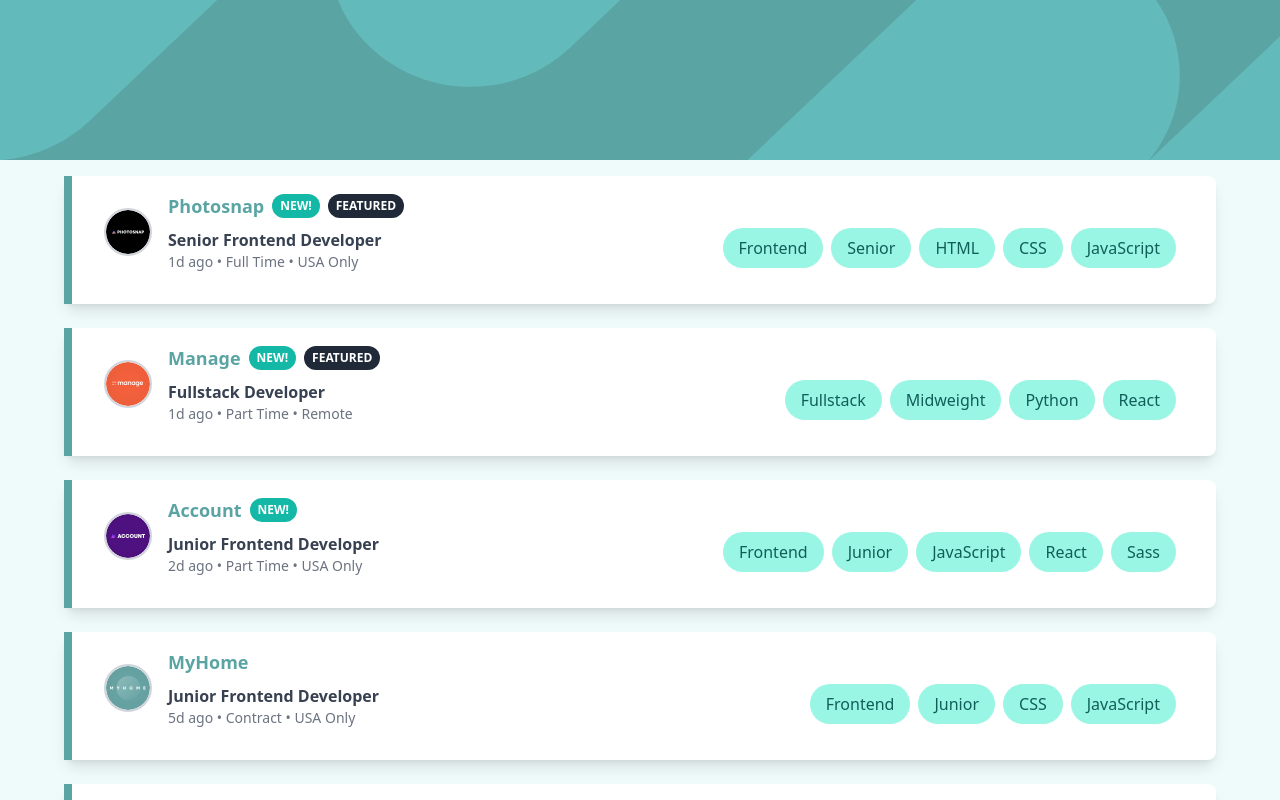
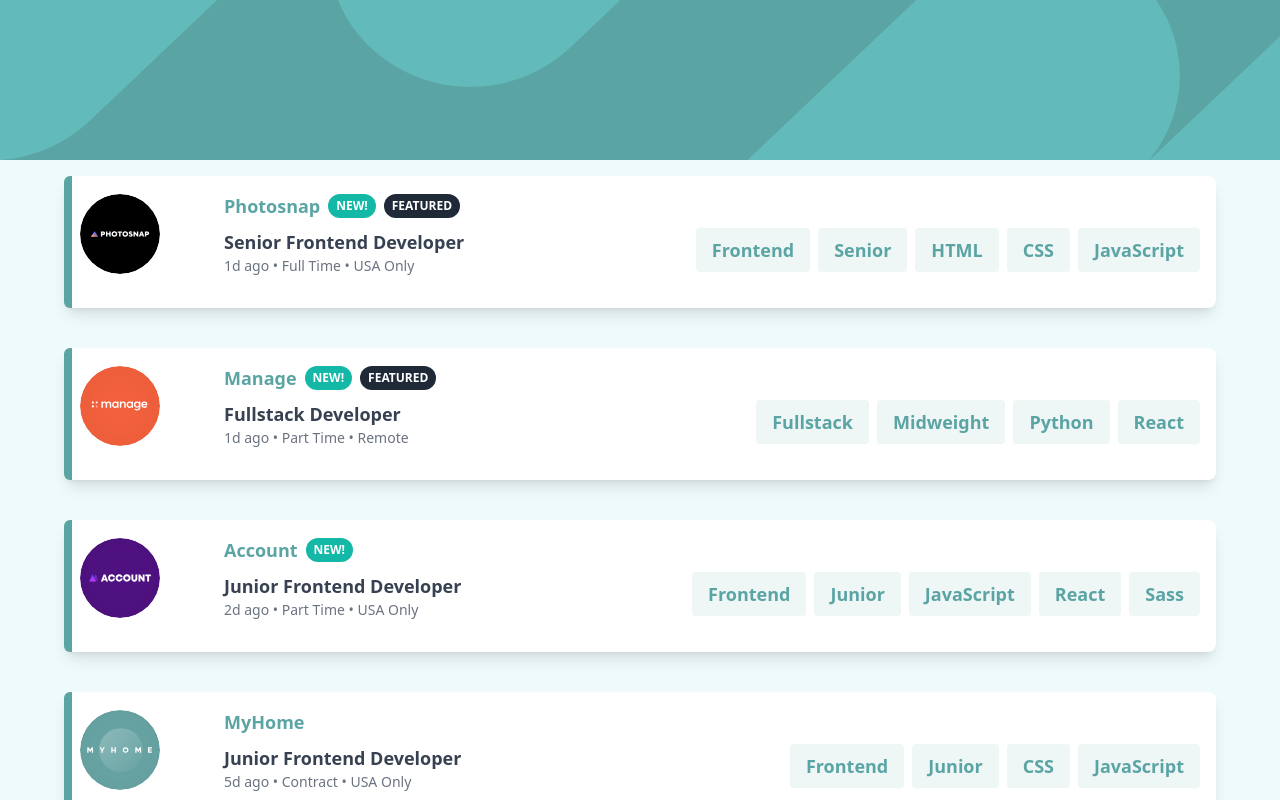
Before and after one commit to queen-favour/job-listing-filter, a React (Vite) app: page / in a window 1280 px wide. Shown: the top 800 px of the page. Built offline with nearby package versions, Linux system fonts and the light colour scheme.

Commit message:
fix: logo placement

```diff
--- a/src/components/JobListing.jsx
+++ b/src/components/JobListing.jsx
@@ -45,12 +45,12 @@
         style={{ backgroundImage: `url(${header})`, backgroundSize: "cover" }}
       ></div>
       <div
-        className="h-40 bg-DesaturatedDarkCyan hidden md:block"
+        className="h-40 bg-DesaturatedDarkCyan hidden lg:block"
         style={{ backgroundImage: `url(${header2})`, backgroundSize: "cover" }}
       ></div>
       <div className="p-4 md:px-16">
         {selectedFilters.length > 0 && (
-          <div className="flex  flex-wrap items-center gap-2 mb-4 p-2 bg-white shadow-lg rounded">
+          <div className="flex  flex-wrap items-center gap-2 mb-4 p-2 bg-white shadow-lg rounded md:justify-between">
             {selectedFilters.map((filter, index) => (
               <div
                 key={index}
@@ -66,7 +66,7 @@
               </div>
             ))}
             <button
-              className="text-DesaturatedDarkCyan font-semibold"
+              className="text-xl text-DesaturatedDarkCyan font-semibold"
               onClick={clearFilters}
             >
               Clear
@@ -76,20 +76,18 @@
         {filteredItems.length > 0 ? (
           filteredItems.map((job) => (
             <div
-              className="bg-white p-4 rounded-lg shadow-lg mb-6 relative md:flex justify-between px-10"
+              className="bg-white p-4 py-12 rounded-lg shadow-lg mb-10 relative lg:flex justify-between px-10 lg:p-4 "
               key={job.id}
             >
-              {/* Left Cyan Bar */}
-              <div className="absolute left-0 top-0 bottom-0 w-2 bg-DesaturatedDarkCyan"></div>
-
-              {/* Job header */}
-              <div className="flex items-center md:gap-4 mb-4">
+              <div className="absolute rounded-tl-md rounded-bl-md  left-0 top-0 bottom-0 w-2 bg-DesaturatedDarkCyan"></div>
+              <div className="flex items-center gap-4  md:gap-4 mb-4 relative lg:gap-0">
                 <img
                   src={job.logo}
                   alt={job.company}
-                  className="w-12 h-12 rounded-full border-2 border-gray-300"
+                  className="w-20 h-20 rounded-full border-gray-300 absolute -top-9 left-0 transform -translate-y-1/2 lg:static lg:translate-y-0 lg:top-auto lg:left-auto" // This moves the logo upwards
                 />
-                <div className="flex-1">
+                <div className="flex-1 text-lg pl-16">
+                  {" "}
                   <div className="flex items-center mb-2">
                     <h3 className="text-lg font-bold text-DesaturatedDarkCyan">
                       {job.company}
@@ -115,27 +113,16 @@
                 </div>
               </div>
 
-              {/* Gray Demarcation Line */}
               <div className="border-b-2 border-gray-300 my-4"></div>
-
-              {/* Job role, level, and skills - clickable filters */}
               <div className="flex flex-wrap items-center gap-2 mt-4">
                 <span
-                  className={`cursor-pointer ${
-                    selectedFilters.includes(job.role)
-                      ? "bg-DesaturatedDarkCyan text-white"
-                      : "bg-teal-200 text-teal-800"
-                  } px-4 py-2 rounded-full`}
+                  className="bg-filterGrayishCyan cursor-pointer hover:bg-DesaturatedDarkCyan hover:text-white text-DesaturatedDarkCyan px-4 py-2 rounded font-bold text-lg"
                   onClick={() => toggleFilter(job.role)}
                 >
                   {job.role}
                 </span>
                 <span
-                  className={`cursor-pointer ${
-                    selectedFilters.includes(job.level)
-                      ? "bg-DesaturatedDarkCyan text-white"
-                      : "bg-teal-200 text-teal-800"
-                  } px-4 py-2 rounded-full`}
+                  className="bg-filterGrayishCyan  cursor-pointer hover:bg-DesaturatedDarkCyan hover:text-white text-DesaturatedDarkCyan px-4 py-2 rounded font-bold text-lg"
                   onClick={() => toggleFilter(job.level)}
                 >
                   {job.level}
@@ -143,11 +130,7 @@
                 {job.languages.map((language, index) => (
                   <span
                     key={index}
-                    className={`cursor-pointer ${
-                      selectedFilters.includes(language)
-                        ? "bg-DesaturatedDarkCyan text-white"
-                        : "bg-teal-200 text-teal-800"
-                    } px-4 py-2 rounded-full`}
+                    className="bg-filterGrayishCyan cursor-pointer hover:bg-DesaturatedDarkCyan hover:text-white text-DesaturatedDarkCyan px-4 py-2 rounded font-bold text-lg"
                     onClick={() => toggleFilter(language)}
                   >
                     {language}
@@ -156,11 +139,7 @@
                 {job.tools.map((tool, index) => (
                   <span
                     key={index}
-                    className={`cursor-pointer ${
-                      selectedFilters.includes(tool)
-                        ? "bg-DesaturatedDarkCyan text-white"
-                        : "bg-teal-200 text-teal-800"
-                    } px-4 py-2 rounded-full`}
+                    className="bg-filterGrayishCyan cursor-pointer hover:bg-DesaturatedDarkCyan hover:text-white text-DesaturatedDarkCyan px-4 py-2 rounded font-bold text-lg"
                     onClick={() => toggleFilter(tool)}
                   >
                     {tool}
```
